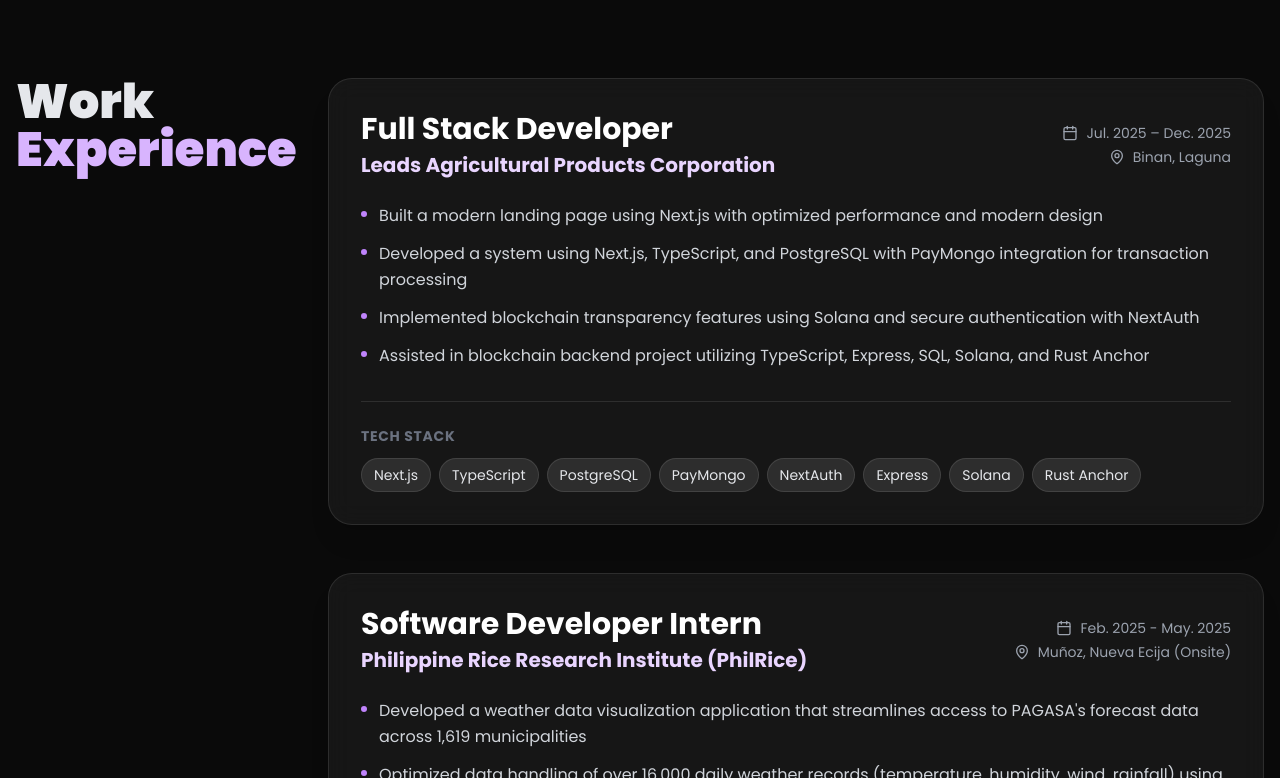
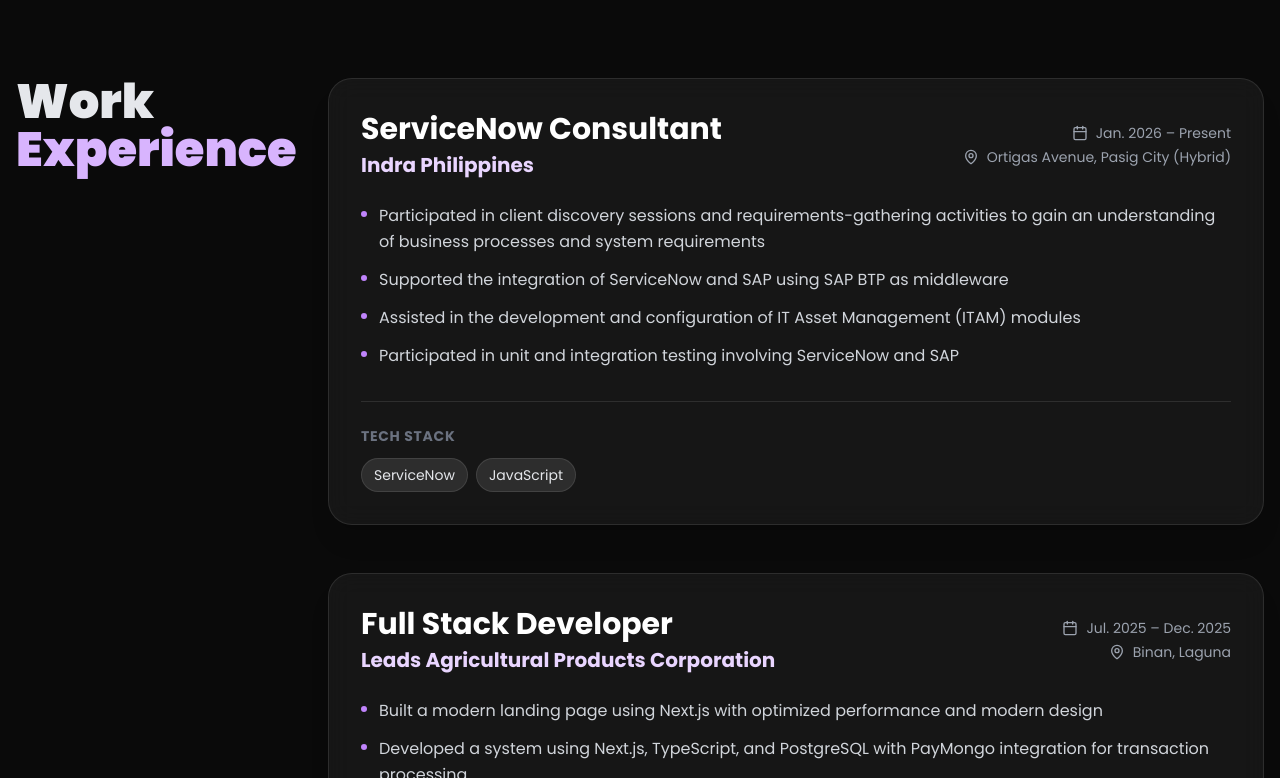
Before and after one commit to hyxenon/portfolio, a Next.js app: page / in a window 1280 px wide. Shown: the part 802-1580 px from the top of the page. Built offline with nearby package versions, Linux system fonts and the light colour scheme.

Commit message:
Add ServiceNow Consultant experience to the portfolio

```diff
--- a/components/Experience.tsx
+++ b/components/Experience.tsx
@@ -4,6 +4,20 @@
 
 const experiences = [
     {
+    title: "ServiceNow Consultant",
+    company: "Indra Philippines",
+    date: "Jan. 2026 – Present",
+    location: "Ortigas Avenue, Pasig City (Hybrid)",
+    skills: "ServiceNow, JavaScript",
+    responsibilities: [
+      "Participated in client discovery sessions and requirements-gathering activities to gain an understanding of business processes and system requirements",
+      "Supported the integration of ServiceNow and SAP using SAP BTP as middleware",
+      "Assisted in the development and configuration of IT Asset Management (ITAM) modules",
+      "Participated in unit and integration testing involving ServiceNow and SAP",
+    ],
+    year: 2026,
+  },
+  {
     title: "Full Stack Developer",
     company: "Leads Agricultural Products Corporation",
     date: "Jul. 2025 – Dec. 2025",
```
